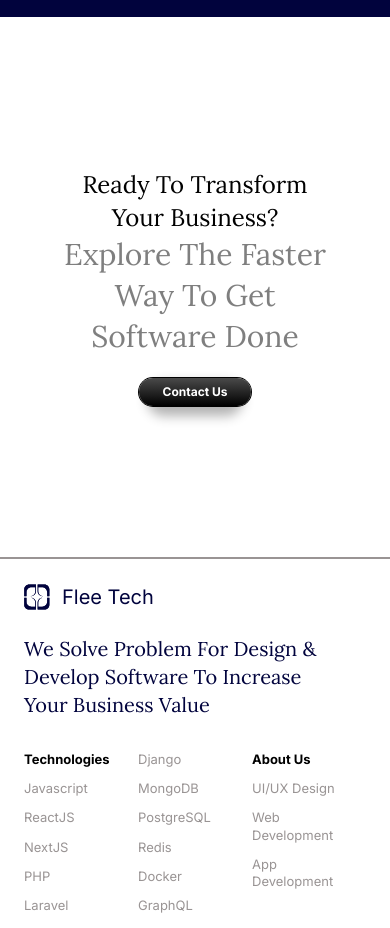
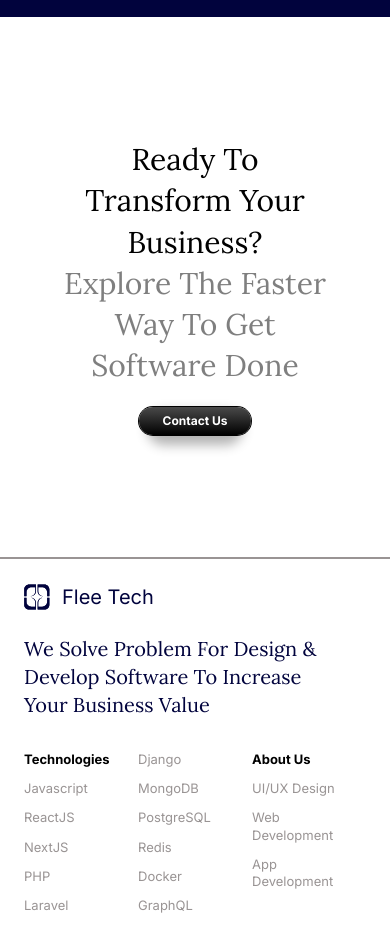
Before and after one commit to fadhilrafiii/flee-tech-website, a Next.js app: page /about-us in a window 390 px wide. Shown: the part 3780-4708 px from the top of the page. Built offline with nearby package versions, Linux system fonts and the light colour scheme.

Commit message:
fix font size contact us section text

```diff
--- a/components/sections/shared/contact-us.section.tsx
+++ b/components/sections/shared/contact-us.section.tsx
@@ -9,7 +9,7 @@ const ContactUsSection = () => {
       className="px-14 md:px-20 py-10 md:py-20 flex flex-col justify-center items-center min-h-[64vh]"
     >
       <div className="flex flex-col justify-center items-center max-w-[812px]">
-        <h2 className="text-center text-black capitalize text-2xl sm:text-5xl !leading-snug">
+        <h2 className="text-center text-black capitalize text-3xl sm:text-5xl !leading-snug">
           Ready to transform your business?
         </h2>
         <h2 className="text-center text-black-50 capitalize text-3xl sm:text-5xl !leading-snug mb-5 sm:mb-10">
```
